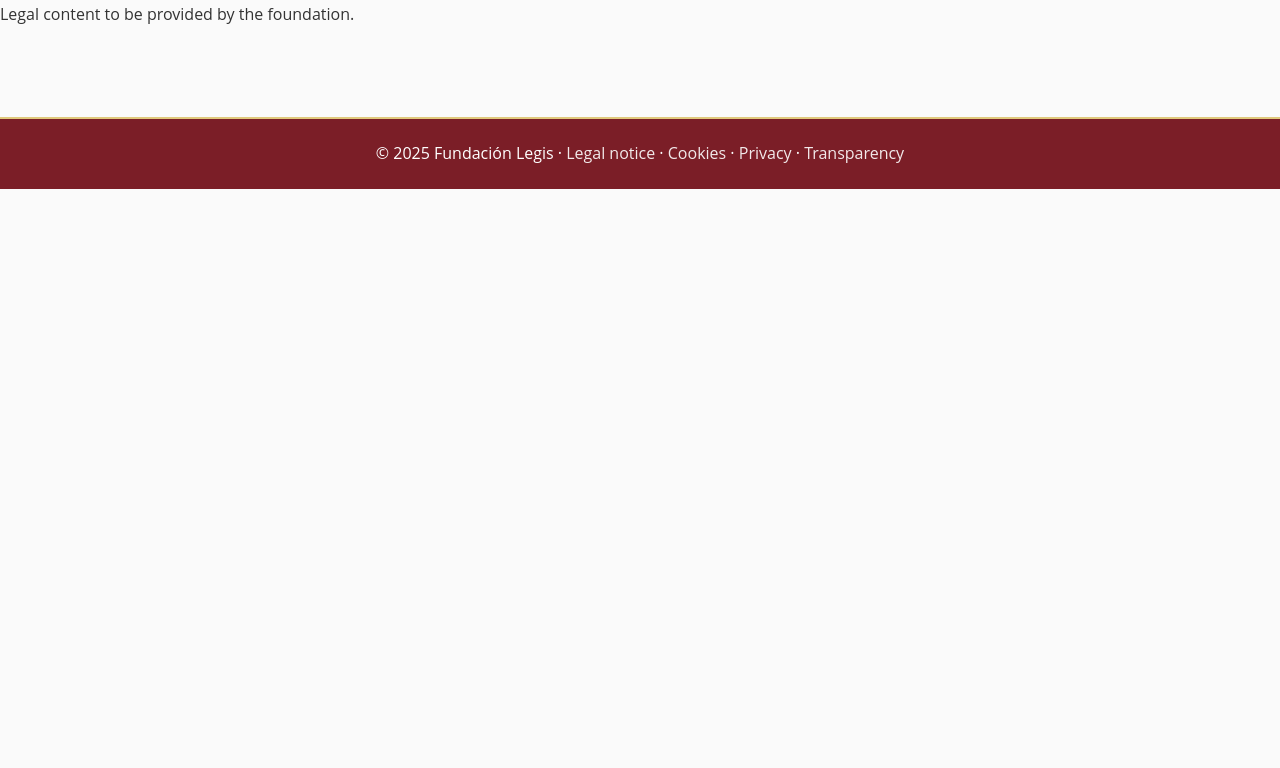
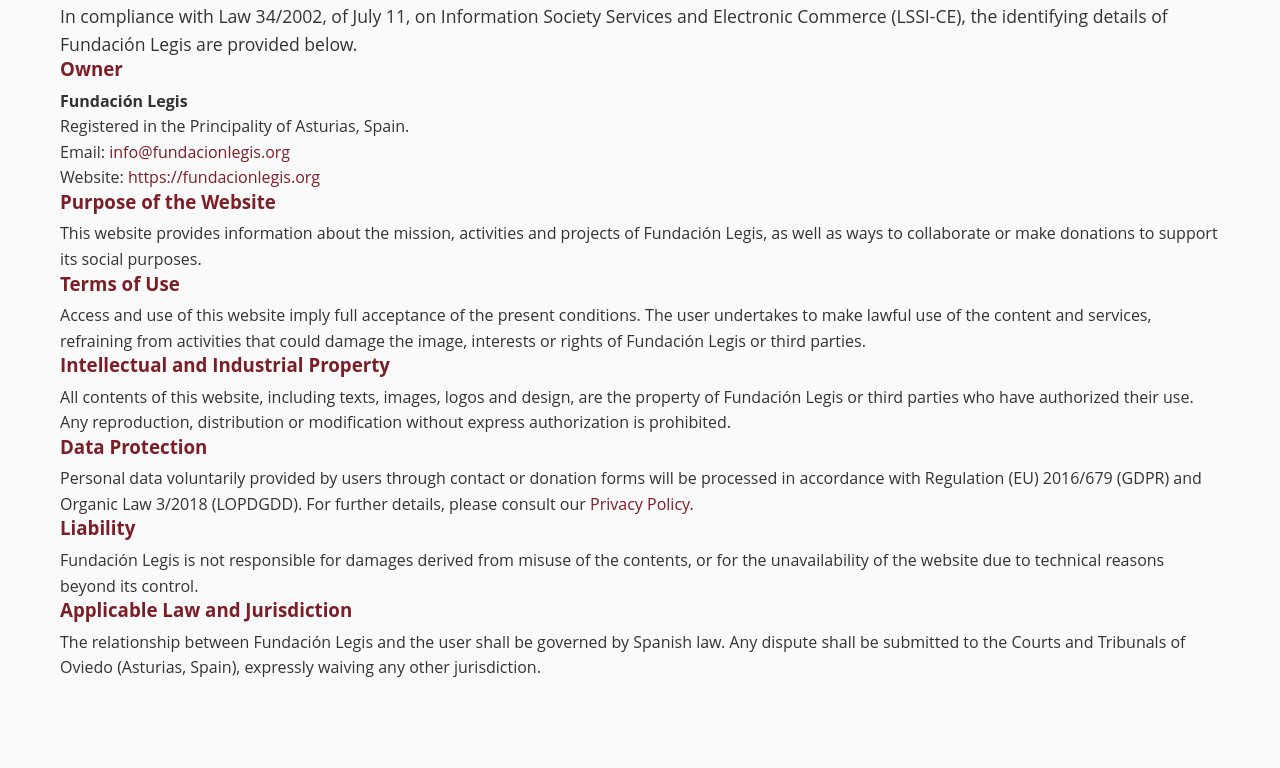
Before and after one commit to elmaigor/fundacion-legis-v2, a plain HTML site: page legal-notice.html in a window 1280 px wide. Shown: the part 160-928 px from the top of the page. Before the commit the page ends 800 px from the top, so only its background shows below. Drawn offline with Linux system fonts and the light colour scheme.

Commit message:
Update legal-notice.html

```diff
--- a/legal-notice.html
+++ b/legal-notice.html
@@ -1,27 +1,99 @@
-<!DOCTYPE html><html lang='en'><head><meta charset='utf-8'><meta name='viewport' content='width=device-width, initial-scale=1'><title>Legal notice · Legis Foundation</title><link rel='stylesheet' href='css/style.css'></head><body>
+<!DOCTYPE html>
+<html lang="en">
+<head>
+  <meta charset="utf-8" />
+  <meta name="viewport" content="width=device-width, initial-scale=1" />
+  <title>Fundación Legis · Legal Notice</title>
+  <link rel="stylesheet" href="css/style.css" />
+  <link rel="icon" href="img/logo.jpg" type="image/jpeg" />
+</head>
+<body>
+
 <header>
   <div class="header-inner">
-    <a class="logo" href="index-en.html"><img src="img/logo.jpg" alt="Fundación Legis"></a>
+    <a class="logo" href="index-en.html"><img src="img/logo.jpg" alt="Fundación Legis" /></a>
+    <button class="nav-toggle" aria-label="Open menu" aria-expanded="false"><span></span><span></span><span></span></button>
     <nav>
       <ul id="main-menu">
-        <li><a href="index-en.html" class="active">Home</a></li>
-        <li><a href="what-we-do.html" >What we do</a></li>
-        <li><a href="about-us.html" >About us</a></li>
-        <li><a href="collaborate.html" class="btn-colabora" >Collaborate</a></li>
+        <li><a href="index-en.html">Home</a></li>
+        <li><a href="what-we-do.html">What We Do</a></li>
+        <li><a href="about-us.html">About Us</a></li>
+        <li><a class="btn-colabora" href="get-involved.html">Get Involved</a></li>
       </ul>
     </nav>
     <div class="lang-switch">
-      <a href="index.html" >ES</a>
-      <a href="#" class="active">EN</a>
+      <a href="aviso-legal.html">ES</a>
+      <a class="active" href="#">EN</a>
     </div>
-    <button id="menu-toggle" aria-label="Abrir menú" aria-expanded="false">☰</button>
   </div>
-</header><main class='section'><h2>Legal notice</h2><p>Legal content to be provided by the foundation.</p></main>
+</header>
+
+<main class="container">
+  <section class="section">
+    <h2>Legal Notice</h2>
+    <p class="lead">
+      In compliance with Law 34/2002, of July 11, on Information Society Services and Electronic Commerce (LSSI-CE),
+      the identifying details of Fundación Legis are provided below.
+    </p>
+
+    <h3>Owner</h3>
+    <p>
+      <strong>Fundación Legis</strong><br>
+      Registered in the Principality of Asturias, Spain.<br>
+      Email: <a href="mailto:info@fundacionlegis.org">info@fundacionlegis.org</a><br>
+      Website: <a href="https://fundacionlegis.org" target="_blank">https://fundacionlegis.org</a>
+    </p>
+
+    <h3>Purpose of the Website</h3>
+    <p>
+      This website provides information about the mission, activities and projects of Fundación Legis,
+      as well as ways to collaborate or make donations to support its social purposes.
+    </p>
+
+    <h3>Terms of Use</h3>
+    <p>
+      Access and use of this website imply full acceptance of the present conditions.
+      The user undertakes to make lawful use of the content and services, refraining from activities
+      that could damage the image, interests or rights of Fundación Legis or third parties.
+    </p>
+
+    <h3>Intellectual and Industrial Property</h3>
+    <p>
+      All contents of this website, including texts, images, logos and design, are the property of Fundación Legis
+      or third parties who have authorized their use.
+      Any reproduction, distribution or modification without express authorization is prohibited.
+    </p>
+
+    <h3>Data Protection</h3>
+    <p>
+      Personal data voluntarily provided by users through contact or donation forms will be processed
+      in accordance with Regulation (EU) 2016/679 (GDPR) and Organic Law 3/2018 (LOPDGDD).
+      For further details, please consult our <a href="privacy.html">Privacy Policy</a>.
+    </p>
+
+    <h3>Liability</h3>
+    <p>
+      Fundación Legis is not responsible for damages derived from misuse of the contents,
+      or for the unavailability of the website due to technical reasons beyond its control.
+    </p>
+
+    <h3>Applicable Law and Jurisdiction</h3>
+    <p>
+      The relationship between Fundación Legis and the user shall be governed by Spanish law.
+      Any dispute shall be submitted to the Courts and Tribunals of Oviedo (Asturias, Spain),
+      expressly waiving any other jurisdiction.
+    </p>
+  </section>
+</main>
+
 <footer>
-  <div class="footer-inner">
-    <p>© 2025 Fundación Legis · <a href="legal-notice.html">Legal notice</a> ·
-    <a href="cookies-policy.html">Cookies</a> ·
-    <a href="privacy-policy.html">Privacy</a> ·
-    <a href="transparency.html">Transparency</a></p>
-  </div>
-</footer><script src='js/main.js'></script></body></html>
+  © 2025 Fundación Legis ·
+  <a href="legal-notice.html">Legal Notice</a> ·
+  <a href="cookies-policy-en.html">Cookies</a> ·
+  <a href="privacy.html">Privacy</a> ·
+  <a href="transparency.html">Transparency</a>
+</footer>
+
+<script src="js/main.js"></script>
+</body>
+</html>
```
